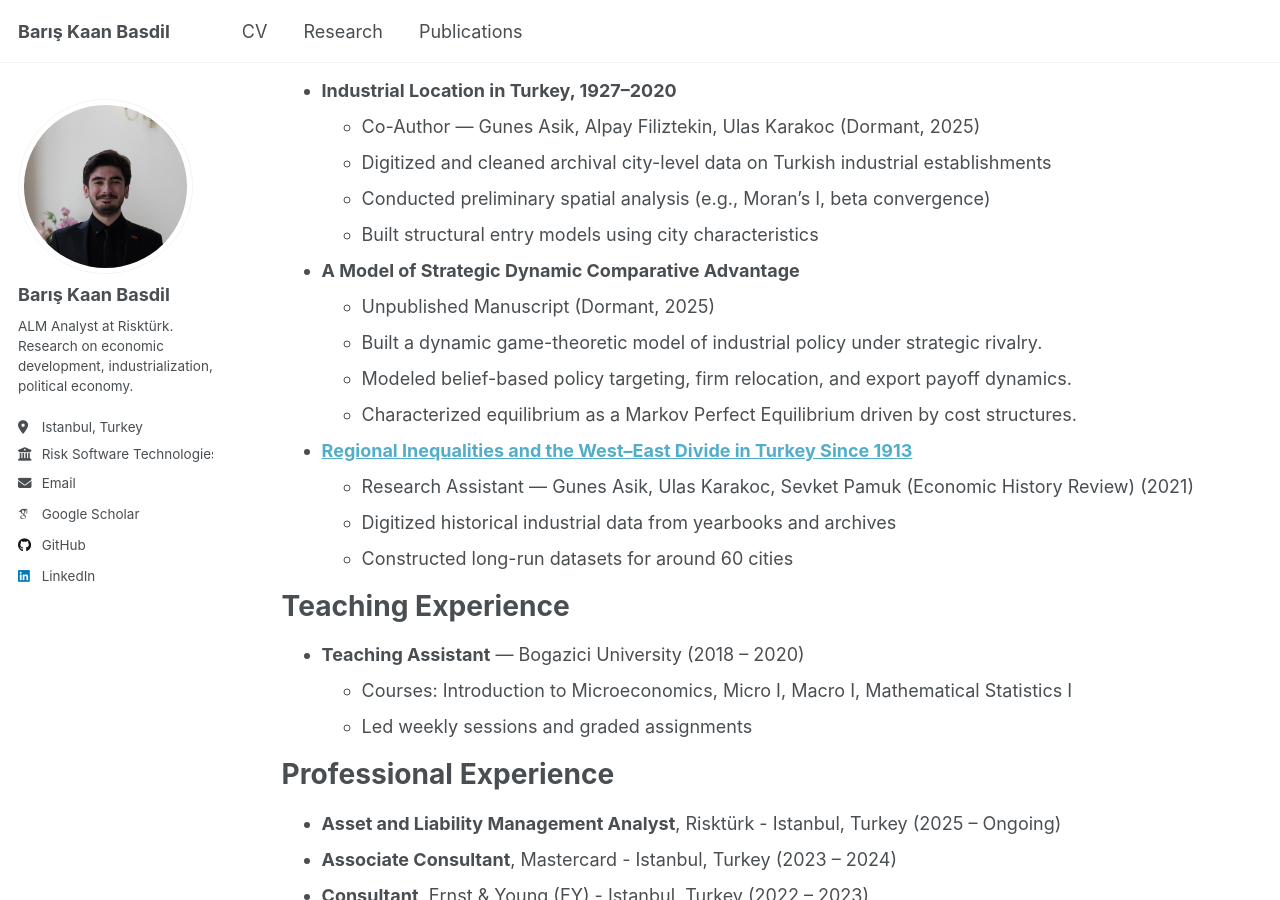
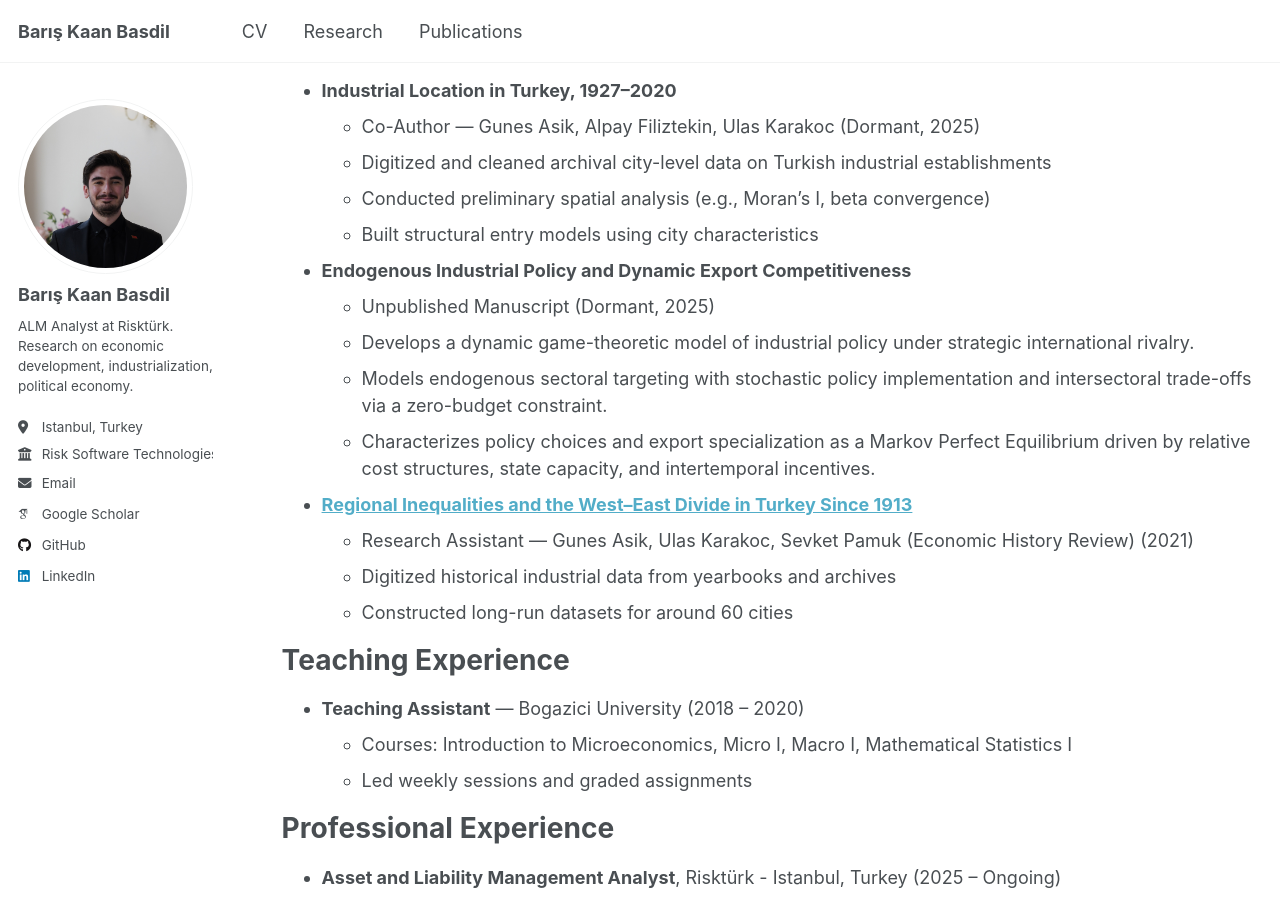
Before and after one commit to bkbasdil/bkbasdil.github.io, a Jekyll site: the page built from _pages/cv.md, in a window 1280 px wide and 900 px high, scrolled down 463 px. Built offline with Jekyll 4.4.1, drawn with Linux system fonts in a browser that asks for light colours; some web fonts are replaced; a script that is not in the unit is left out.

Commit message:
Update cv.md

```diff
--- a/_pages/cv.md
+++ b/_pages/cv.md
@@ -32,12 +32,11 @@ Research Experience
   * Conducted preliminary spatial analysis (e.g., Moran's I, beta convergence)
   * Built structural entry models using city characteristics
 
-* **A Model of Strategic Dynamic Comparative Advantage**
+* **Endogenous Industrial Policy and Dynamic Export Competitiveness**
   * Unpublished Manuscript (Dormant, 2025)
-  * Built a dynamic game-theoretic model of industrial policy under strategic rivalry.
-  * Modeled belief-based policy targeting, firm relocation, and export payoff dynamics.
-  * Characterized equilibrium as a Markov Perfect Equilibrium driven by cost structures.
-
+  * Develops a dynamic game-theoretic model of industrial policy under strategic international rivalry.
+  * Models endogenous sectoral targeting with stochastic policy implementation and intersectoral trade-offs via a zero-budget constraint.
+  * Characterizes policy choices and export specialization as a Markov Perfect Equilibrium driven by relative cost structures, state capacity, and intertemporal incentives.
 
 * [**Regional Inequalities and the West–East Divide in Turkey Since 1913**](https://onlinelibrary.wiley.com/doi/10.1111/ehr.13245)
   * Research Assistant — Gunes Asik, Ulas Karakoc, Sevket Pamuk (Economic History Review) (2021)
```
